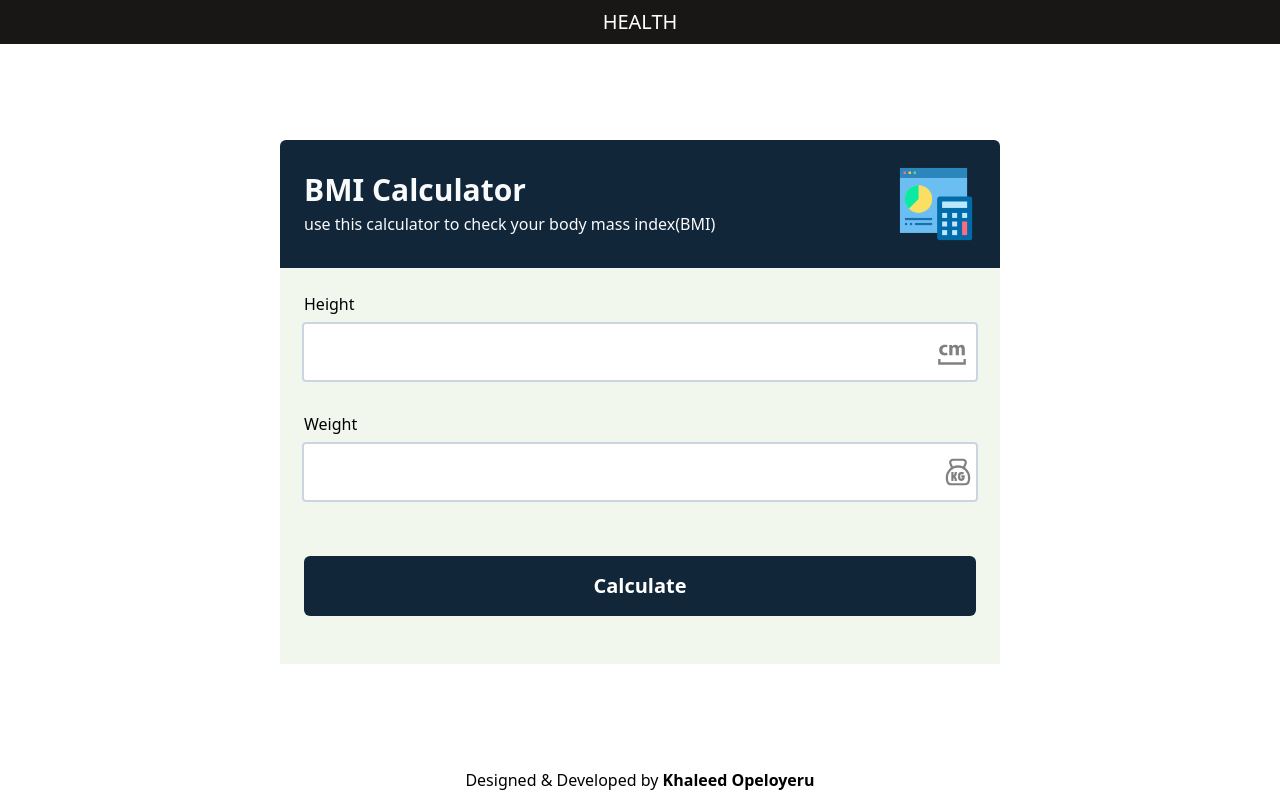
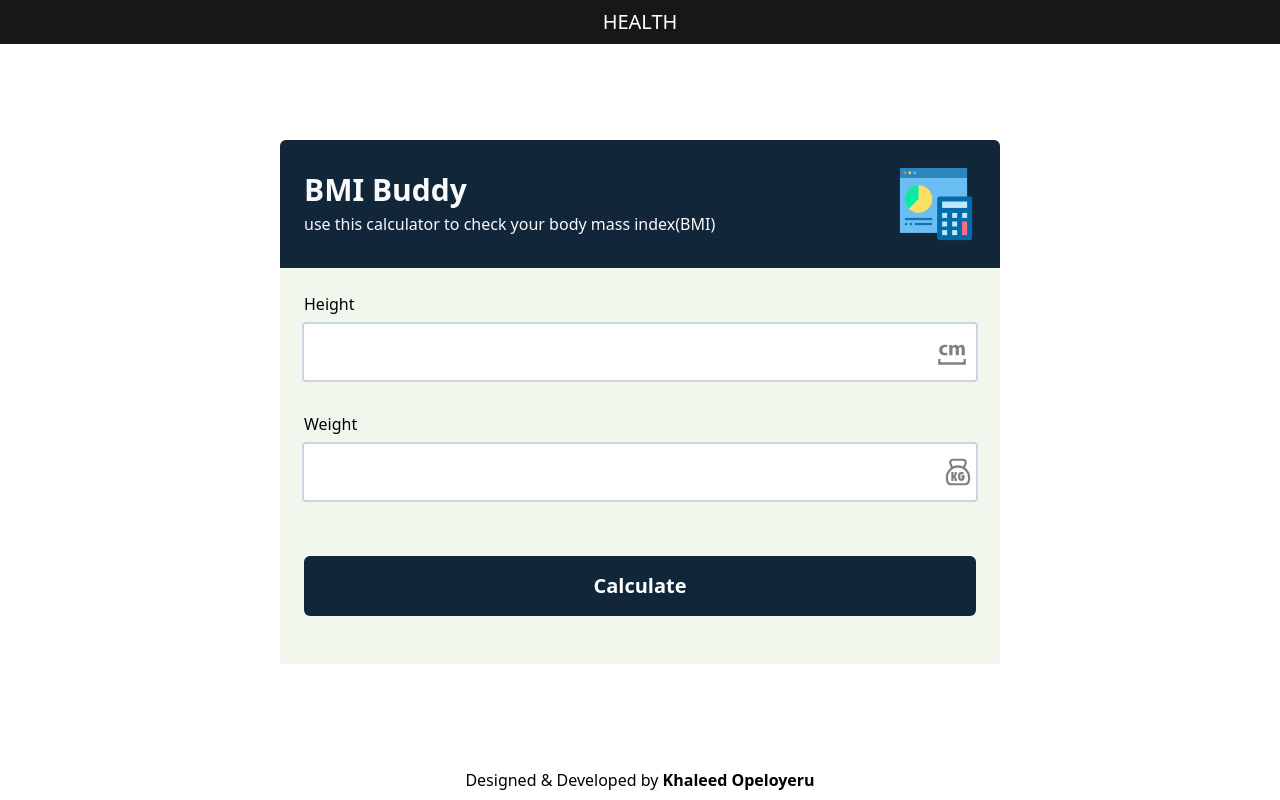
Before and after one commit to dev-bams/bmi-calculator, a React (Vite) app: page / in a window 1280 px wide. Built offline with nearby package versions, Linux system fonts and the light colour scheme.

Commit message:
changed name

```diff
--- a/index.html
+++ b/index.html
@@ -4,9 +4,8 @@
     <meta charset="UTF-8" />
     <link rel="icon" type="image/svg+xml" href="./public/favicon.ico" />
     <meta name="viewport" content="width=device-width, initial-scale=1.0" />
-    <title>BMI Calculator</title>
+    <title>BMI Buddy</title>
   </head>
-  <title>BMI calculator</title>
   <body class="bg-white w-full h-full">
     <div id="root" class="w-full h-full"></div>
     <script type="module" src="/src/main.tsx"></script>
--- a/src/components/FormHeader.tsx
+++ b/src/components/FormHeader.tsx
@@ -3,7 +3,7 @@ function FormHeader() {
   return (
     <div className=" bg-accent text-slate-50 flex w-full justify-between p-6 rounded-t-md">
       <div className="flex flex-col justify-center gap-1">
-        <h1 className=" font-bold text-3xl">BMI Calculator</h1>
+        <h1 className=" font-bold text-3xl">BMI Buddy</h1>
         <h2 className="">
           use this calculator to check your body mass index(BMI)
         </h2>
```
